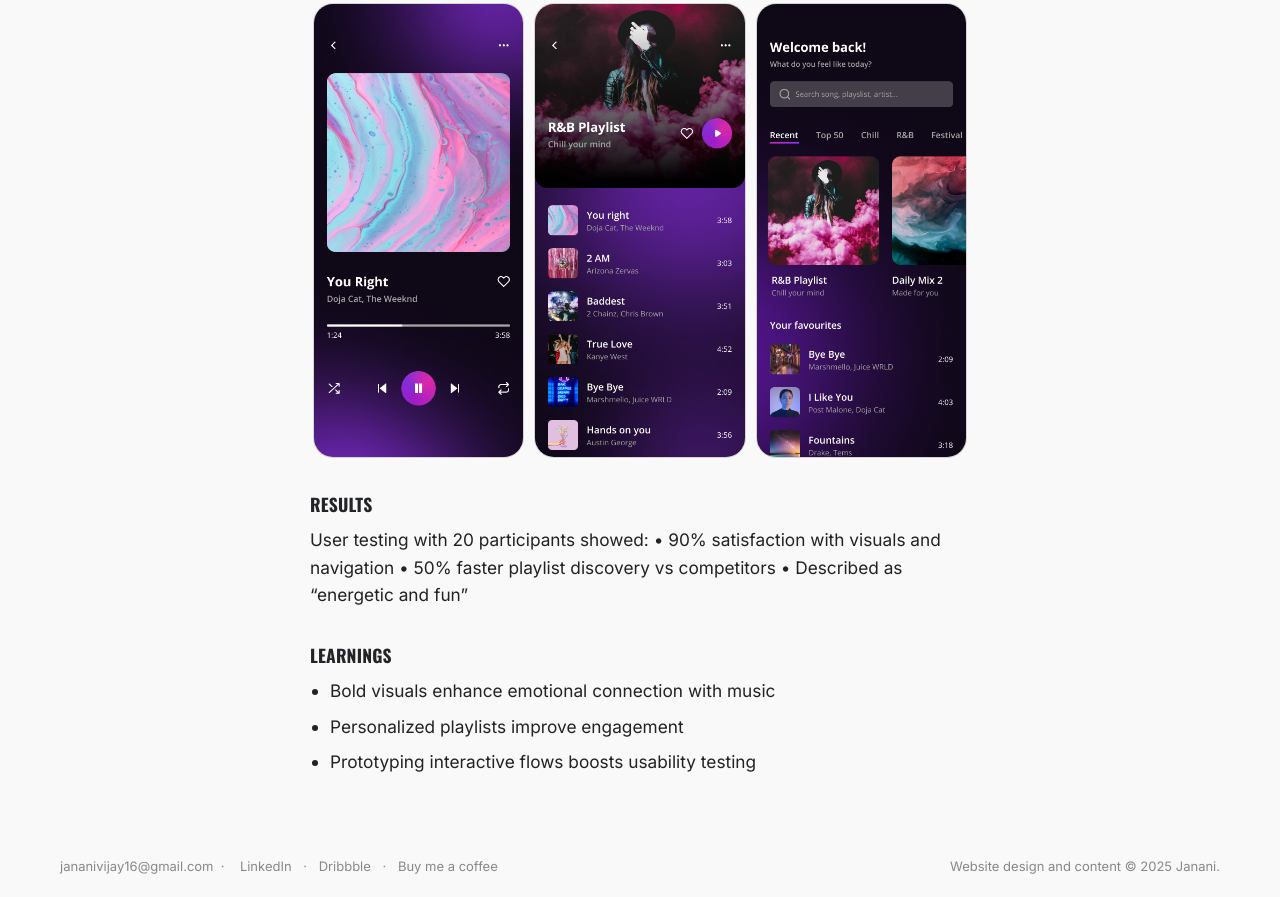
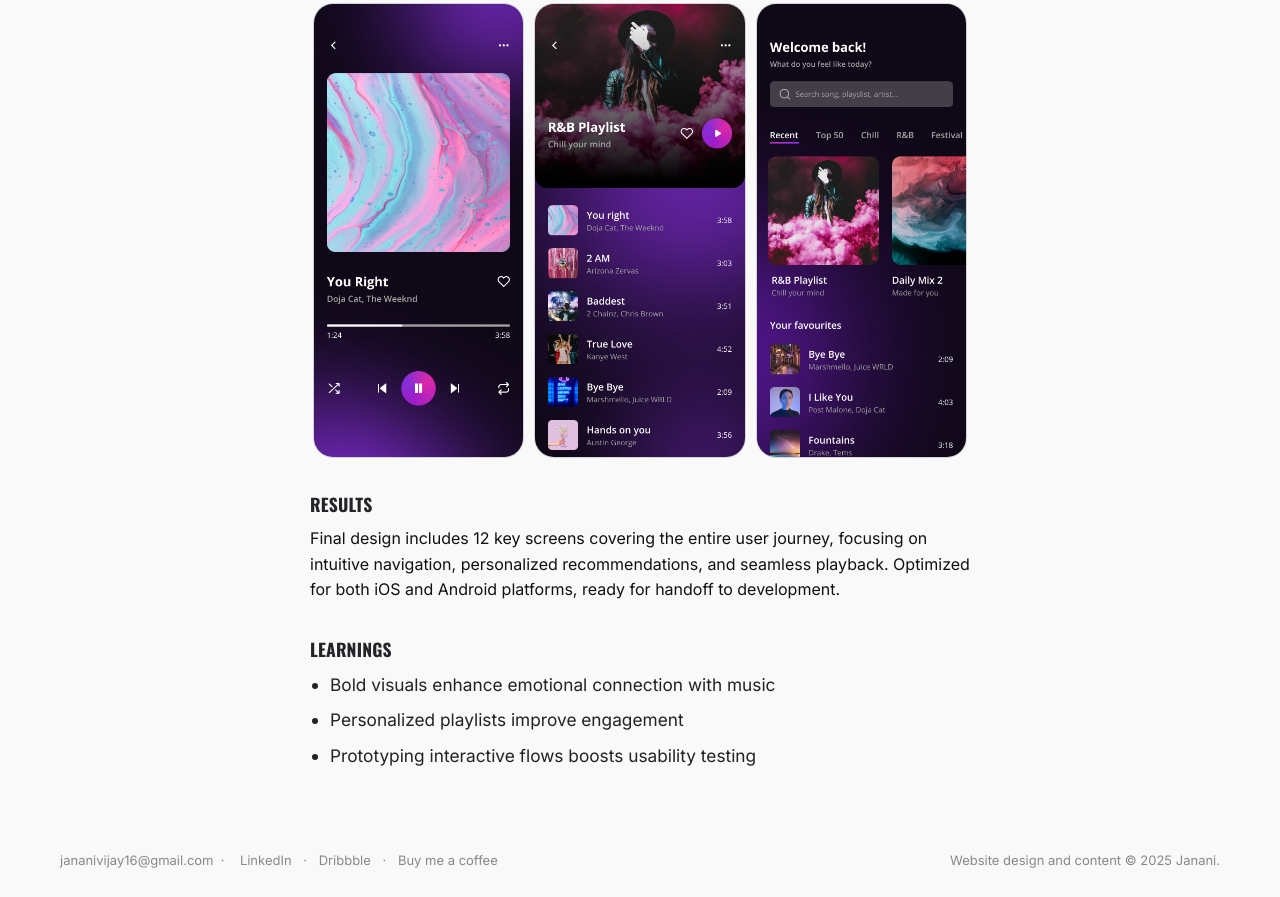
Before and after one commit to janvi8/portfolio, a plain HTML site: page Music.html in a window 1280 px wide. Shown: the part 3367-4264 px from the top of the page. Drawn offline with nearby package versions, Linux system fonts and the light colour scheme.

Commit message:
Update Music.html

```diff
--- a/Music.html
+++ b/Music.html
@@ -208,12 +208,9 @@
 
     </div>
     <div class="section-title">RESULTS</div>
-    <p>
-      User testing with 20 participants showed:
-      • 90% satisfaction with visuals and navigation
-      • 50% faster playlist discovery vs competitors
-      • Described as “energetic and fun”
-    </p>
+    <div>
+      Final design includes 12 key screens covering the entire user journey, focusing on intuitive navigation, personalized recommendations, and seamless playback. Optimized for both iOS and Android platforms, ready for handoff to development.
+    </div>
 
     <div class="section-title">LEARNINGS</div>
     <ul>
```
